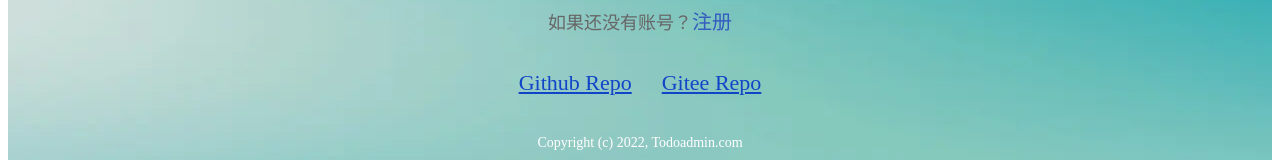
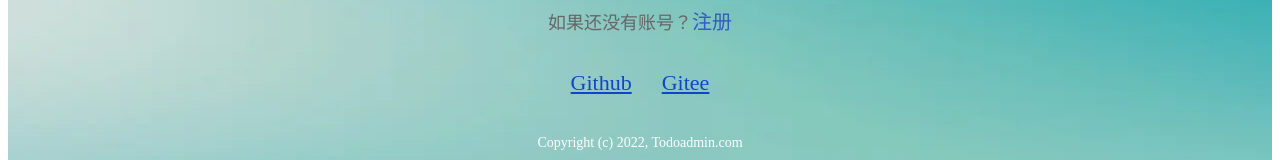
Before and after one commit to todoadmin/vue-admin-chart, a Vue app: page /login in a window 1280 px wide. Shown: the part 468-628 px from the top of the page. Built offline with nearby package versions, Linux system fonts and the light colour scheme.

Commit message:
update登陆页面

```diff
--- a/mock/index.ts
+++ b/mock/index.ts
@@ -3,7 +3,7 @@ import Mock from 'mockjs'
 const conf = require("../src/config/config.ts")
 // 设置拦截ajax请求的相应时间
 Mock.setup({
-    timeout: '100-500'
+    timeout: '200-500'
 })
 //读取json文件
 function getJsonFile(filePath:string = '') {
--- a/src/views/auth/login.vue
+++ b/src/views/auth/login.vue
@@ -38,8 +38,8 @@
       </el-form-item>
       <el-form-item>
         <div class="repo">
-          <span><a :href="data.table.github" class="repo-link" target="_blank">Github Repo</a></span>
-          <span><a :href="data.table.gitee" class="repo-link" target="_blank">Gitee Repo</a></span>
+          <span><a :href="data.table.github" class="repo-link" target="_blank">Github</a></span>
+          <span><a :href="data.table.gitee" class="repo-link" target="_blank">Gitee</a></span>
         </div>
       </el-form-item>
       <el-form-item>
@@ -74,7 +74,6 @@ export default defineComponent({
     let year:string = date.getFullYear()
 
     const data:any = reactive({
-      //Table列表相关数据
       table: {
         github: G.GITHUB_REPO_URL,
         gitee: G.GITEE_REPO_URL,
@@ -106,8 +105,6 @@ export default defineComponent({
           { min: 6, max: 16, message: '密码长度' + ' 6 ~ 16', trigger: 'blur' },
         ],
       },
-      //是否显示局部loading效果
-      loading: false,
       // 已经提交过请求登陆，提交按钮变灰
       isSubmit: false,
       // 是否登陆成功，如果登陆成功，则隐藏form控件
```
